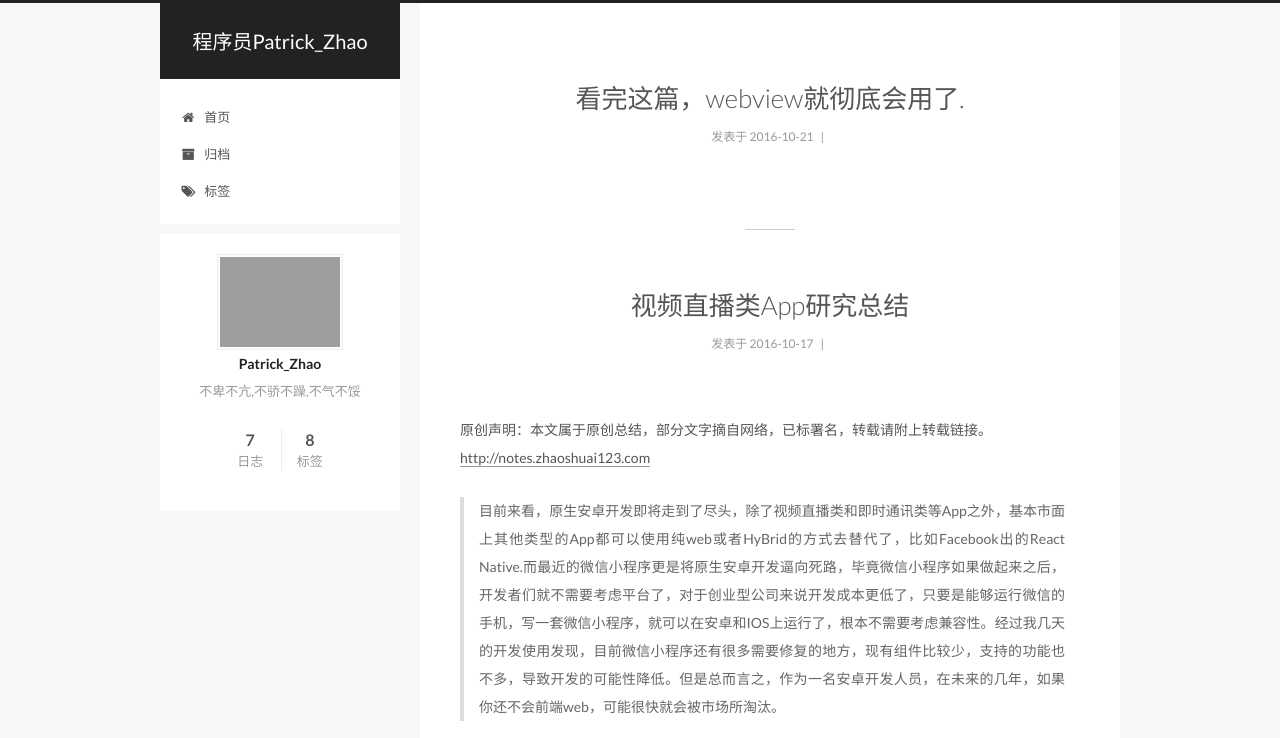
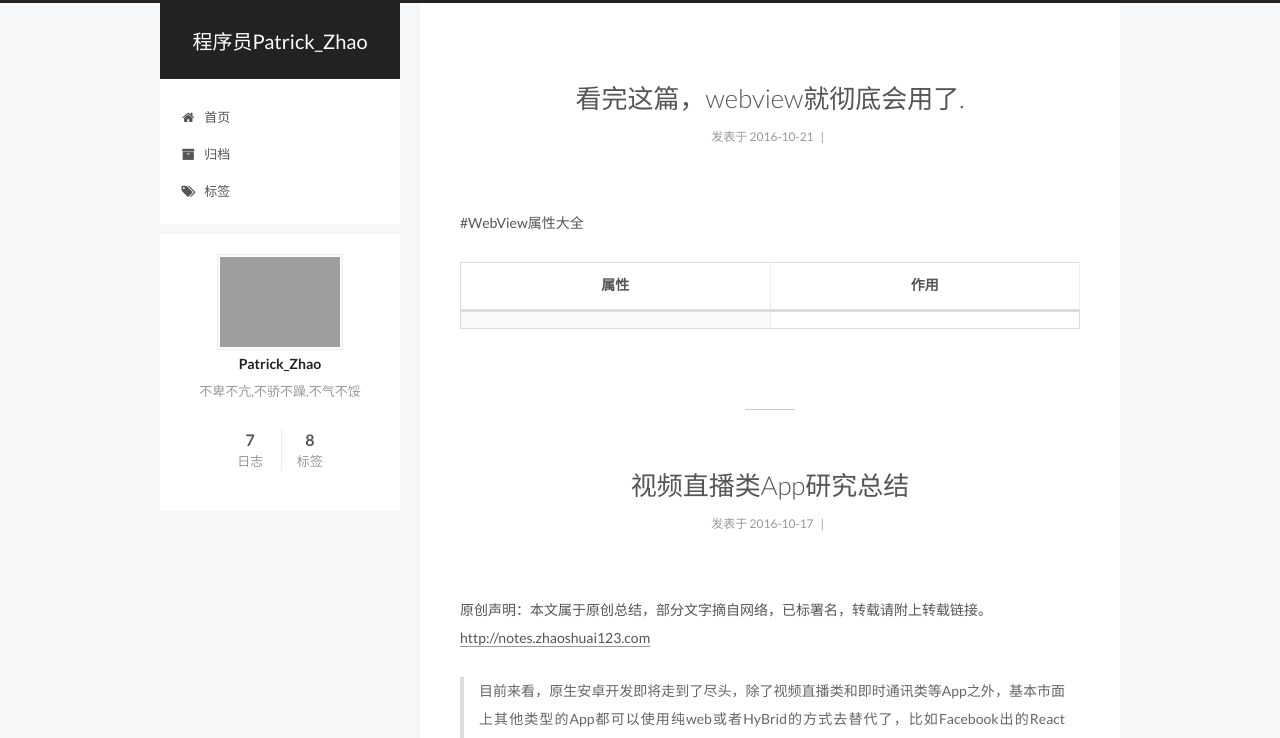
Before and after one commit to PatrickZhao2008/PatrickZhao2008.github.io, a plain HTML site: page index.html in a window 1280 px wide. Shown: the top 738 px of the page. Drawn offline with Linux system fonts and the light colour scheme; grey boxes are pictures that could not be loaded; a script that the page names is missing.

Commit message:
Site updated: 2016-11-16 14:58:32

```diff
--- a/css/main.css
+++ b/css/main.css
@@ -1549,7 +1549,7 @@ pre .javascript .function {
   width: 4px;
   height: 4px;
   border-radius: 50%;
-  background: #fbf;
+  background: #fff;
 }
 .links-of-blogroll {
   font-size: 13px;
--- a/index.html
+++ b/index.html
@@ -299,6 +299,20 @@
 
 
 
+            <p>#WebView属性大全</p>
+<table>
+<thead>
+<tr>
+<th style="text-align:center">属性</th>
+<th style="text-align:center">作用</th>
+</tr>
+</thead>
+<tbody>
+<tr>
+<td style="text-align:center"></td>
+</tr>
+</tbody>
+</table>
 
 
 
```
Also changed, not shown: 2016/10/21/看完这篇，webview就彻底会用了/index.html (+33 -4 lines).
